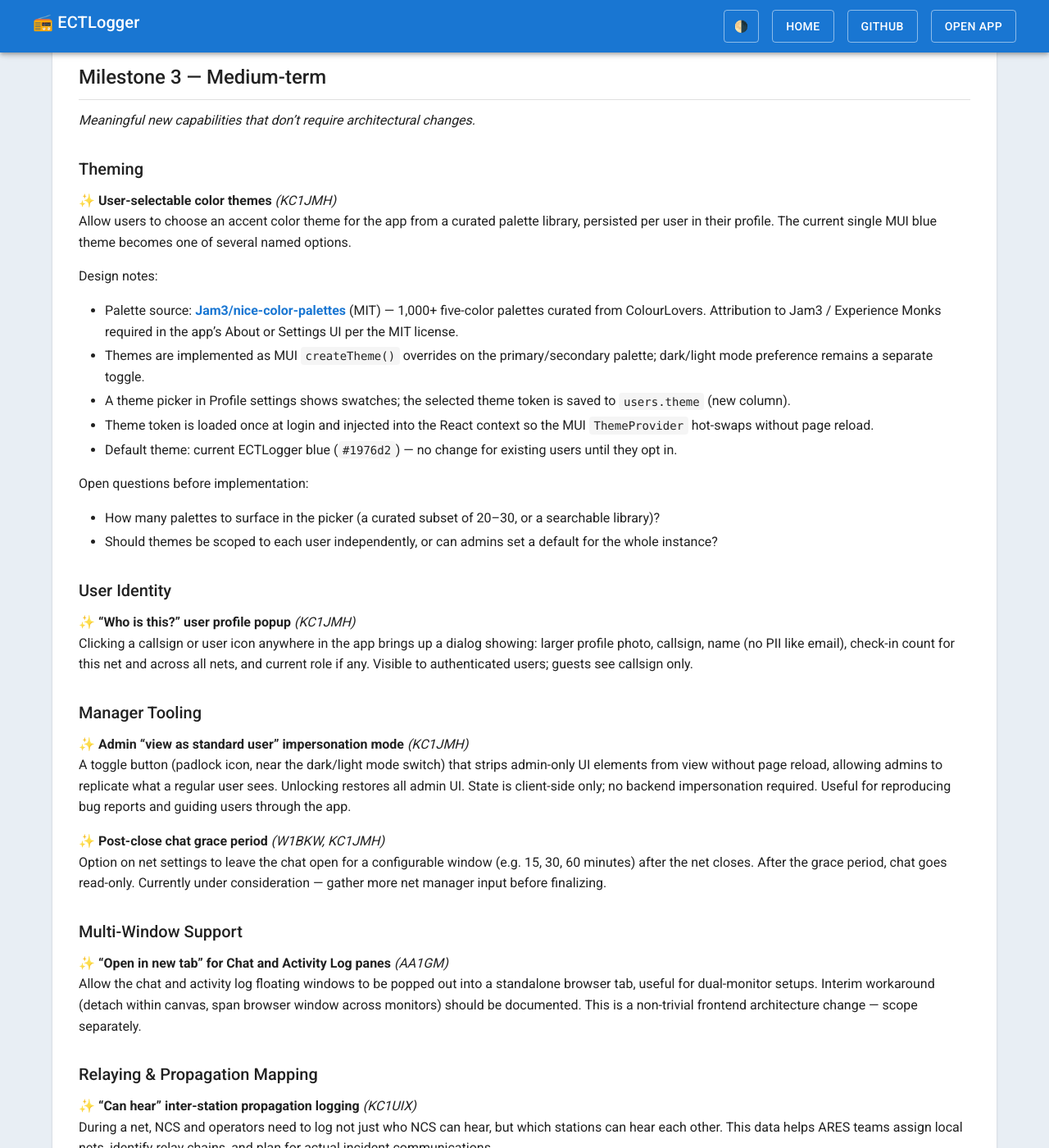
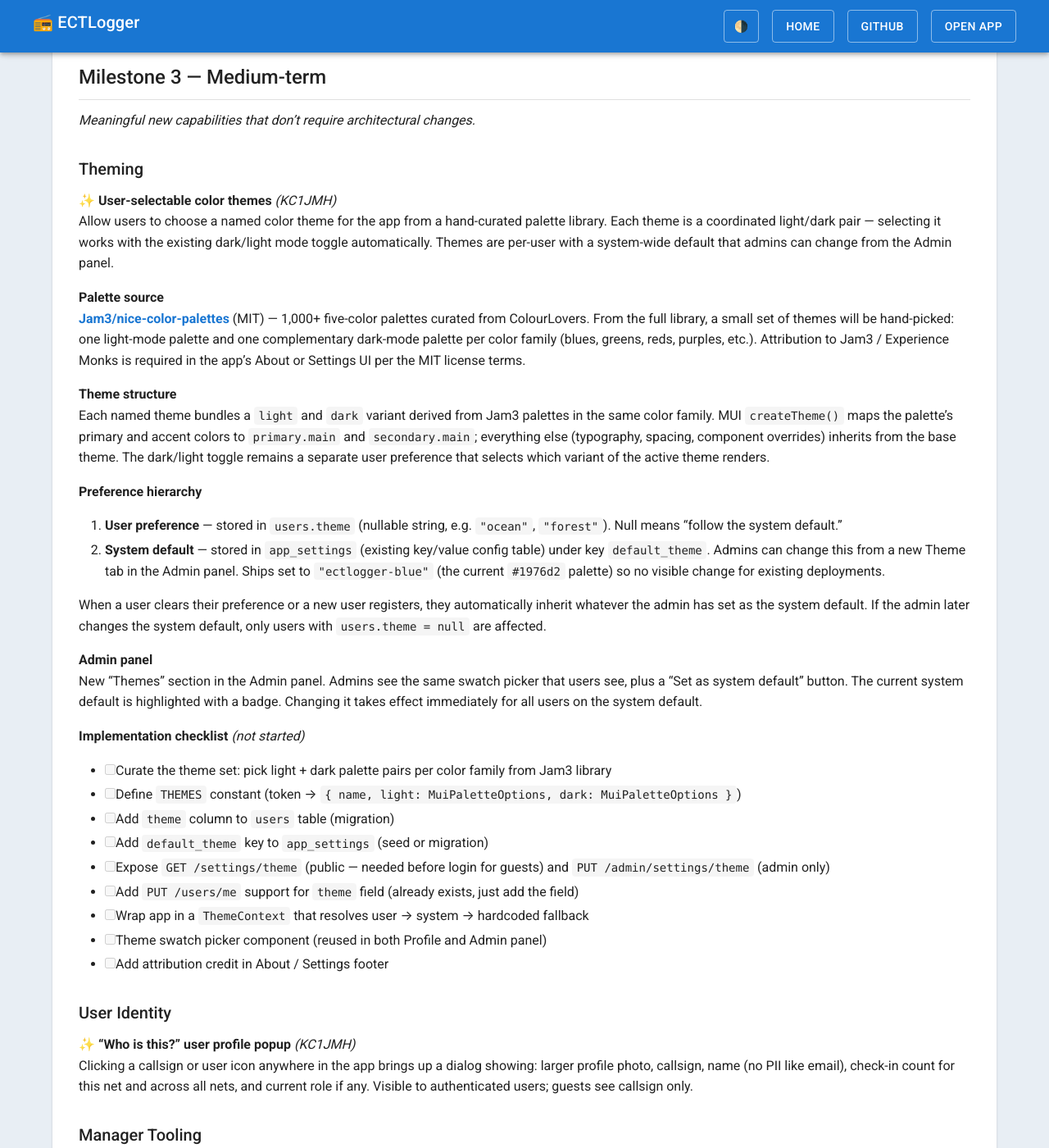
Before and after one commit to bradbrownjr/ectlogger, a Jekyll site: the page built from docs/ROADMAP.md, in a window 1280 px wide and 1400 px high, scrolled down 5759 px. Shown: the whole window at 82% size. Built offline with Jekyll 4.4.1, drawn with Linux system fonts in a browser that asks for light colours; our own code applies the rules of GitHub Pages for plain Markdown files.

Commit message:
Expand theming roadmap: curated pairs, user/system hierarchy, admin default

```diff
--- a/docs/ROADMAP.md
+++ b/docs/ROADMAP.md
@@ -196,18 +196,33 @@ Allow NCS to maintain a running list of upcoming events to announce each week, s
 ### Theming
 
 **✨ User-selectable color themes** *(KC1JMH)*
-Allow users to choose an accent color theme for the app from a curated palette library, persisted per user in their profile. The current single MUI blue theme becomes one of several named options.
+Allow users to choose a named color theme for the app from a hand-curated palette library. Each theme is a coordinated light/dark pair — selecting it works with the existing dark/light mode toggle automatically. Themes are per-user with a system-wide default that admins can change from the Admin panel.
 
-Design notes:
-- Palette source: **[Jam3/nice-color-palettes](https://github.com/Jam3/nice-color-palettes)** (MIT) — 1,000+ five-color palettes curated from ColourLovers. Attribution to Jam3 / Experience Monks required in the app's About or Settings UI per the MIT license.
-- Themes are implemented as MUI `createTheme()` overrides on the primary/secondary palette; dark/light mode preference remains a separate toggle.
-- A theme picker in Profile settings shows swatches; the selected theme token is saved to `users.theme` (new column).
-- Theme token is loaded once at login and injected into the React context so the MUI `ThemeProvider` hot-swaps without page reload.
-- Default theme: current ECTLogger blue (`#1976d2`) — no change for existing users until they opt in.
+**Palette source**
+**[Jam3/nice-color-palettes](https://github.com/Jam3/nice-color-palettes)** (MIT) — 1,000+ five-color palettes curated from ColourLovers. From the full library, a small set of themes will be hand-picked: one light-mode palette and one complementary dark-mode palette per color family (blues, greens, reds, purples, etc.). Attribution to Jam3 / Experience Monks is required in the app's About or Settings UI per the MIT license terms.
 
-Open questions before implementation:
-- How many palettes to surface in the picker (a curated subset of 20–30, or a searchable library)?
-- Should themes be scoped to each user independently, or can admins set a default for the whole instance?
+**Theme structure**
+Each named theme bundles a `light` and `dark` variant derived from Jam3 palettes in the same color family. MUI `createTheme()` maps the palette's primary and accent colors to `primary.main` and `secondary.main`; everything else (typography, spacing, component overrides) inherits from the base theme. The dark/light toggle remains a separate user preference that selects which variant of the active theme renders.
+
+**Preference hierarchy**
+1. **User preference** — stored in `users.theme` (nullable string, e.g. `"ocean"`, `"forest"`). Null means "follow the system default."
+2. **System default** — stored in `app_settings` (existing key/value config table) under key `default_theme`. Admins can change this from a new Theme tab in the Admin panel. Ships set to `"ectlogger-blue"` (the current `#1976d2` palette) so no visible change for existing deployments.
+
+When a user clears their preference or a new user registers, they automatically inherit whatever the admin has set as the system default. If the admin later changes the system default, only users with `users.theme = null` are affected.
+
+**Admin panel**
+New "Themes" section in the Admin panel. Admins see the same swatch picker that users see, plus a "Set as system default" button. The current system default is highlighted with a badge. Changing it takes effect immediately for all users on the system default.
+
+**Implementation checklist** *(not started)*
+- [ ] Curate the theme set: pick light + dark palette pairs per color family from Jam3 library
+- [ ] Define `THEMES` constant (token → `{ name, light: MuiPaletteOptions, dark: MuiPaletteOptions }`)
+- [ ] Add `theme` column to `users` table (migration)
+- [ ] Add `default_theme` key to `app_settings` (seed or migration)
+- [ ] Expose `GET /settings/theme` (public — needed before login for guests) and `PUT /admin/settings/theme` (admin only)
+- [ ] Add `PUT /users/me` support for `theme` field (already exists, just add the field)
+- [ ] Wrap app in a `ThemeContext` that resolves user → system → hardcoded fallback
+- [ ] Theme swatch picker component (reused in both Profile and Admin panel)
+- [ ] Add attribution credit in About / Settings footer
 
 ### User Identity
 
```
